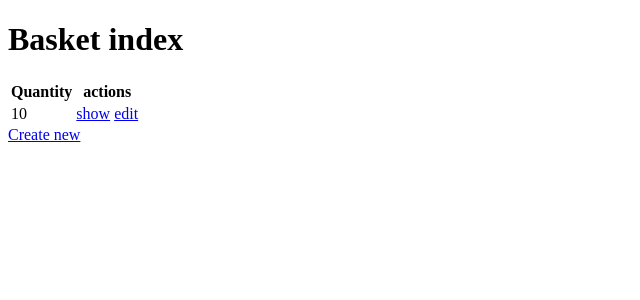
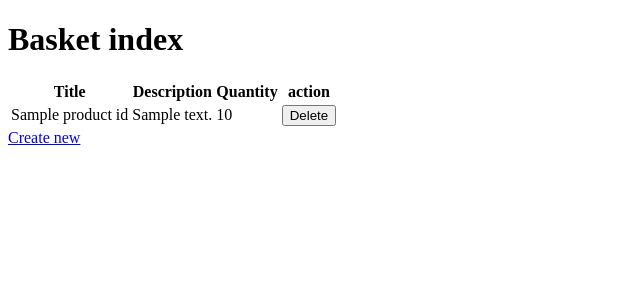
Before and after one commit to NHURTEVENT/Projet-Web, a Symfony app: template Website/templates/basket/index.html.twig in a window 1280 px wide. Shown: the top 300 px of the page, without its empty margins (0-640 px from the left). Run offline with Twig, Linux system fonts and the light colour scheme; the template is opened without the code that fills it: most values are stand-ins (such as "Sample title", 1, 10 or a date in 2020); some libraries are stand-ins or nearby versions.

Commit message:
Better interface for display basket and delete from basket

```diff
--- a/Website/src/Controller/ProductController.php
+++ b/Website/src/Controller/ProductController.php
@@ -316,7 +316,7 @@ class ProductController extends Controller
             }*/
             //var_dump($user);
             //return new Response("hi");
-            return $this->render('basket/show.html.twig', array('baskets' => $product));
+            return $this->render('basket/index.html.twig', array('baskets' => $product));
         }
         else{
             return new Response("You must be loged in to consult your basket");
--- a/Website/templates/basket/_delete_form.html.twig
+++ b/Website/templates/basket/_delete_form.html.twig
@@ -1,4 +1,4 @@
-<form method="post" action="{{ path('basket_delete', {'product': basket.getproduct_id.getId}) }}" onsubmit="return confirm('Are you sure you want to delete this item?');">
+<form method="post" action="{{ path('basket_delete', {'basket': basket.getproduct_id.getId}) }}" onsubmit="return confirm('Are you sure you want to delete this item?');">
     <input type="hidden" name="_method" value="DELETE">
     <input type="hidden" name="_token" value="{{ csrf_token('delete' ~ basket.product_id.getId) }}">
     <button class="btn">Delete</button>
--- a/Website/templates/basket/index.html.twig
+++ b/Website/templates/basket/index.html.twig
@@ -8,17 +8,20 @@
     <table class="table">
         <thead>
             <tr>
+                <th>Title</th>
+                <th>Description</th>
                 <th>Quantity</th>
-                <th>actions</th>
+                <th>action</th>
             </tr>
         </thead>
         <tbody>
         {% for basket in baskets %}
             <tr>
+                <td>{{ basket.product_id.title }}</td>
+                <td>{{ basket.product_id.description }}</td>
                 <td>{{ basket.quantity }}</td>
                 <td>
-                    <a href="{{ path('basket_show', {'user_id': basket.user_id.getUsername}) }}">show</a>
-                    <a href="{{ path('basket_edit', {'user_id': basket.user_id.getUsername}) }}">edit</a>
+                    {{ include('basket/_delete_form.html.twig') }}
                 </td>
             </tr>
         {% else %}
--- a/Website/templates/pageBoutique.html.twig
+++ b/Website/templates/pageBoutique.html.twig
@@ -72,7 +72,11 @@
                     <p>{{ product.getTitle }}</p>
                     <p>{{ product.getDescription }}</p>
                     <p>{{ product.getPrice }}</p>
-                    <button>Ajouter au panier</button>
+                    <form method="post" action="{{ path('basket_new', {'product': product.id}) }}" onsubmit="return confirm('Are you sure you want to add this item?');">
+                        <input type="hidden" name="_method" value="GET|POST">
+                        <input type="hidden" name="_token" value="{{ csrf_token('new' ~ product.id) }}">
+                        <button class="btn">Delete</button>
+                    </form>
                     {% if modo == 1 and admin ==0 %}
                         <button class="delete">Supprimer</button>
                     {% endif %}
```
Also changed, not shown: Website/src/Controller/BasketController.php (+22 -12 lines).
